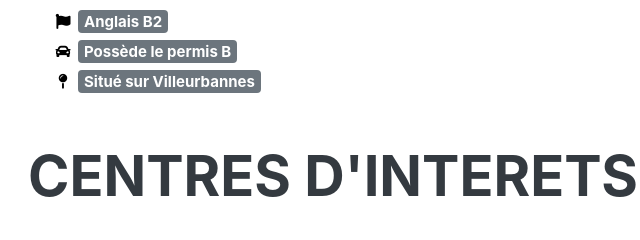
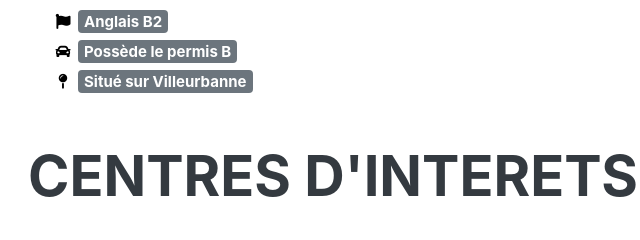
Before and after one commit to AlexandreVerhoye/CV, a Gatsby site: page / in a window 1280 px wide. Shown: the part 3804-4044 px from the top of the page, 292-932 px from the left. Built offline with nearby package versions, Linux system fonts and the light colour scheme; Gatsby itself is replaced by a stand-in of ours; a web font is replaced by a local one.

Commit message:
Corrections et gitignore

```diff
--- a/config.js
+++ b/config.js
@@ -25,5 +25,6 @@ module.exports = {
   ],
   email: 'alexandreverhoye@gmail.com',
   localisation: 'Lyon',
+  habite: 'Villeurbanne',
   etudes: 'Etudiant developpeur full-stack',
 };
--- a/src/pages/index.js
+++ b/src/pages/index.js
@@ -256,7 +256,7 @@ const IndexPage = () => (
               <div className="badge badge-secondary text-wrap"><i className="fa-li fa fa-car text-primary"></i>Possède le permis B</div>
             </li>
             <li>
-              <div className="badge badge-secondary text-wrap"><i className="fa-li fa fa-map-pin text-primary"></i>Situé sur Villeurbannes</div>
+          <div className="badge badge-secondary text-wrap"><i className="fa-li fa fa-map-pin text-primary"></i>Situé sur {config.habite}</div>
             </li>
           </ul>
         </div>
```
Also changed, not shown: 1 other file.
